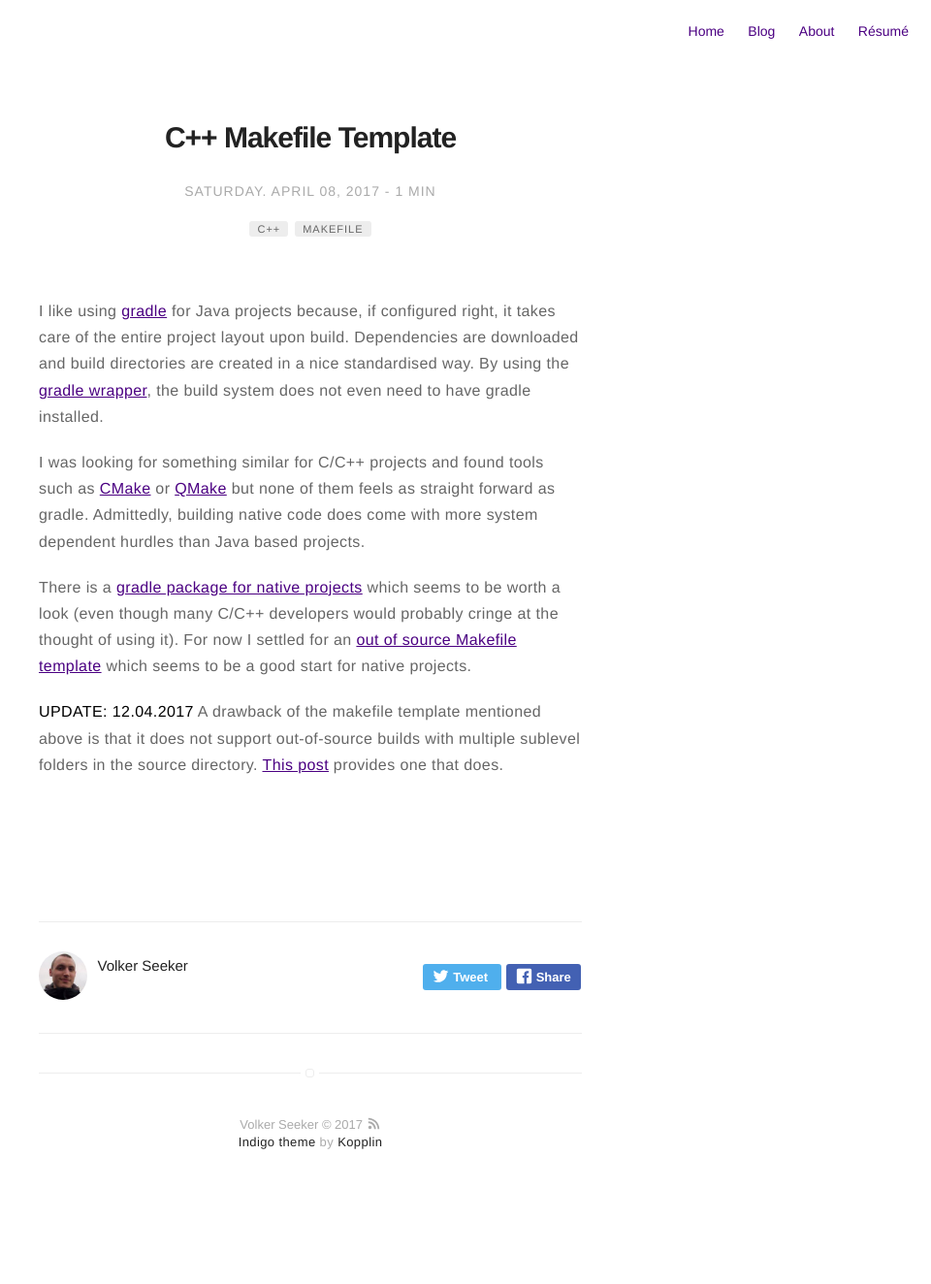
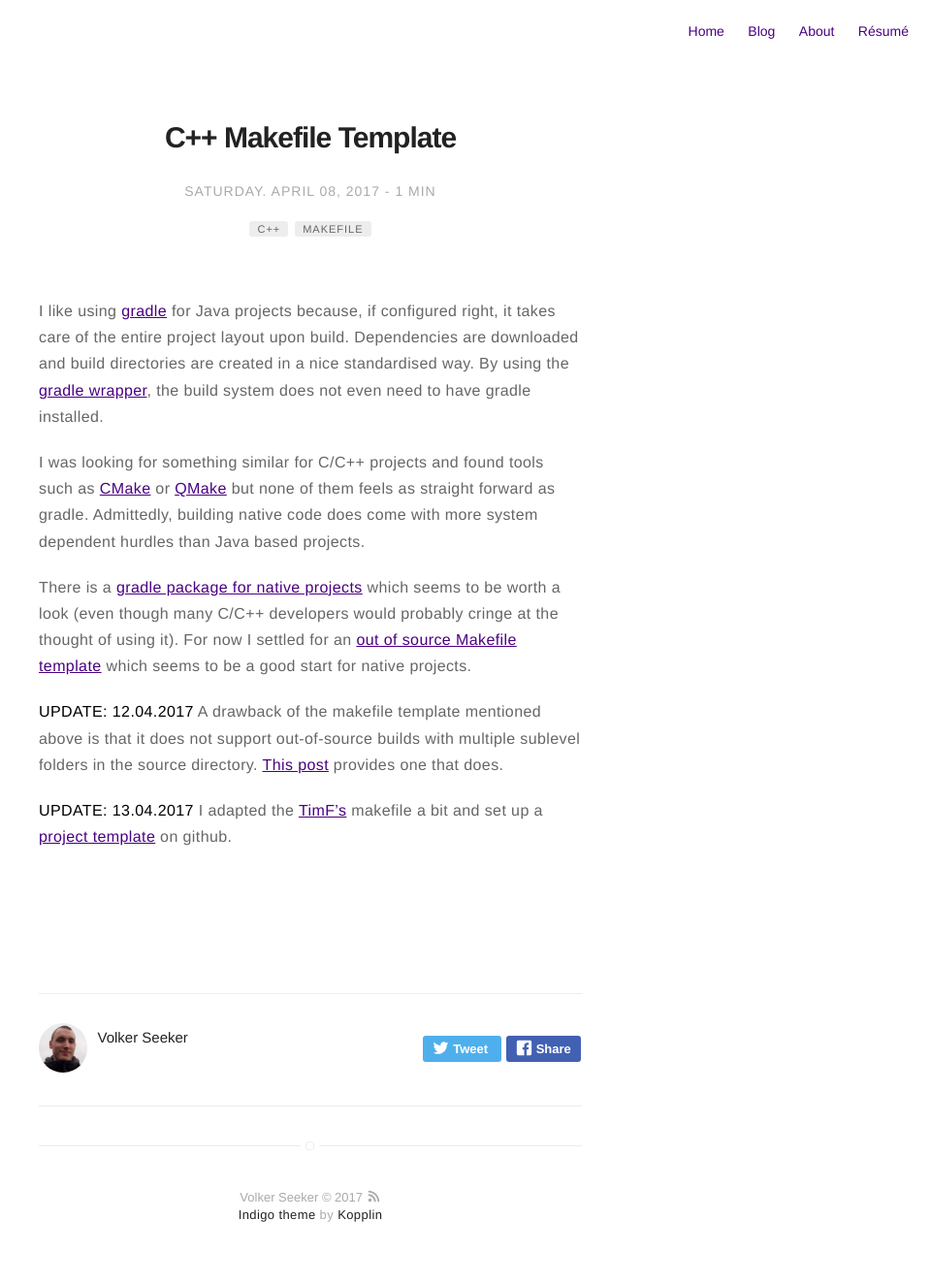
Before and after one commit to vsee/old_personal_page, a Jekyll site: the page built from _posts/2017-04-08-makefile-template.markdown, in a window 1280 px wide. Shown: the whole page at 97% size, without its empty margins (320-1280 px from the left). Built offline with Jekyll 4.4.1, drawn with Linux system fonts in a browser that asks for light colours; before the commit the page ends 1249 px from its top, so only the background shows below that.

Commit message:
adds post update about project template

```diff
--- a/_posts/2017-04-08-makefile-template.markdown
+++ b/_posts/2017-04-08-makefile-template.markdown
@@ -20,3 +20,6 @@ There is a [gradle package for native projects](https://docs.gradle.org/current/
 
 **UPDATE: 12.04.2017**
 A drawback of the makefile template mentioned above is that it does not support out-of-source builds with multiple sublevel folders in the source directory. [This post](http://stackoverflow.com/a/39033569) provides one that does.
+
+**UPDATE: 13.04.2017**
+I adapted the [TimF's](http://stackoverflow.com/users/6413048/timf) makefile a bit and set up a [project template](https://github.com/vsee/makeTemplateOutOfSource) on github.
```
